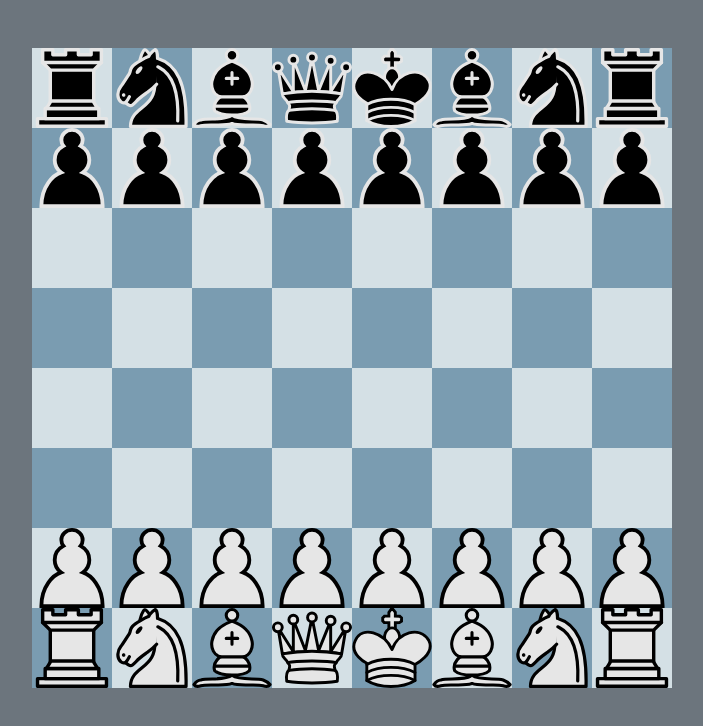
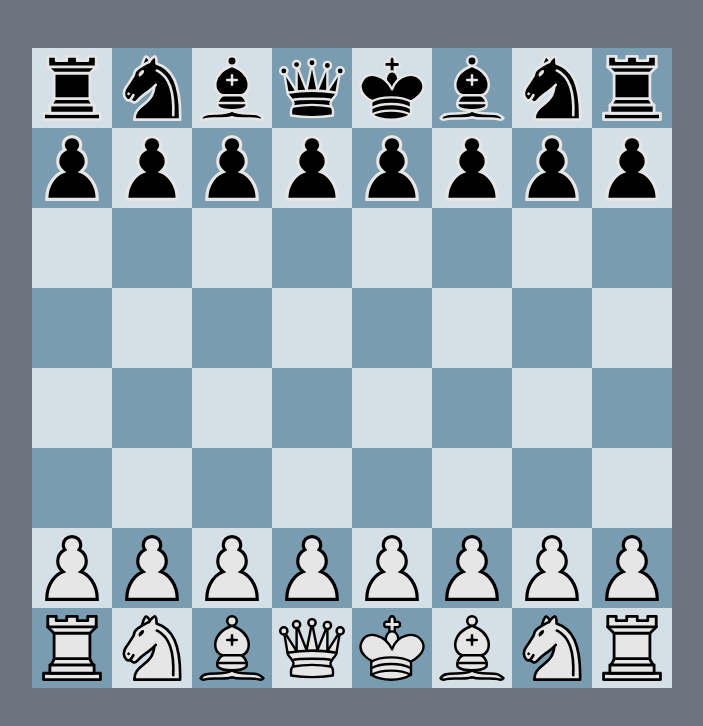
Before and after one commit to dima-xd/chess-helper, an Angular app: page / in a window 1280 px wide. Shown: the top 726 px of the page, without its empty margins (38-741 px from the left). Built offline with nearby package versions, Linux system fonts and the light colour scheme.

Commit message:
clear unused styles and change pieces size

```diff
--- a/src/app/chess-board/chess-board.component.css
+++ b/src/app/chess-board/chess-board.component.css
@@ -56,86 +56,6 @@
     }
 }
 
-/* @media (min-width: 360px) {
-    .chess-grid > .row {
-        min-width: 400px;
-    }
-
-    .tile {
-        width: 50px;
-        height: 50px;
-        padding: 0%;
-    }
-}
-
-@media (min-width: 476px) {
-    .chess-grid > .row {
-        min-width: 432px;
-    }
-
-    .tile {
-        width: 56.5px;
-        height: 56.5px;
-        padding: 0%;
-    }
-}
-
-@media (min-width: 500px) {
-    .chess-grid > .row {
-        min-width: 480px;
-    }
-
-    .tile {
-        width: 60px;
-        height: 60px;
-        padding: 0%;
-    }
-}
-
-@media (min-width: 578px) {
-    .chess-grid > .row {
-        min-width: 440px;
-    }
-
-    .tile {
-        width: 55px;
-        height: 55px;
-        padding: 0%;
-    }
-}
-
-@media (min-width: 768px) {
-    .chess-grid > .row {
-        min-width: 560px;
-    }
-
-    .tile {
-        width: 70px;
-        height: 70px;
-        padding: 0%;
-    }
-}
-
-@media (min-width: 992px) {
-    .chess-grid > .row {
-        width: 640px;
-    }
-
-    .tile {
-        width: 80px;
-        height: 80px;
-        padding: 0%;
-    }
-}
-
-@media (min-width: 1200px) {
-    .tile {
-        width: 80px;
-        height: 80px;
-        padding: 0%;
-    }
-} */
-
 /*Black pieces */
 .piece-5 {
     background-image: url('../../assets/chess-pieces/b_pawn_svg_NoShadow.svg');
@@ -187,6 +107,15 @@
 }
 
 .piece {
+    transform: translate(0px, 7px);
+    background-position: center;
+    background-repeat: no-repeat;
     width: 100%;
-    height: 100%;
+    height: 82%;
 }
+
+.hint {
+    background-image: url('../../assets/chess-board/hint.svg');
+    background-position: center;
+    background-repeat: no-repeat;
+}
```
